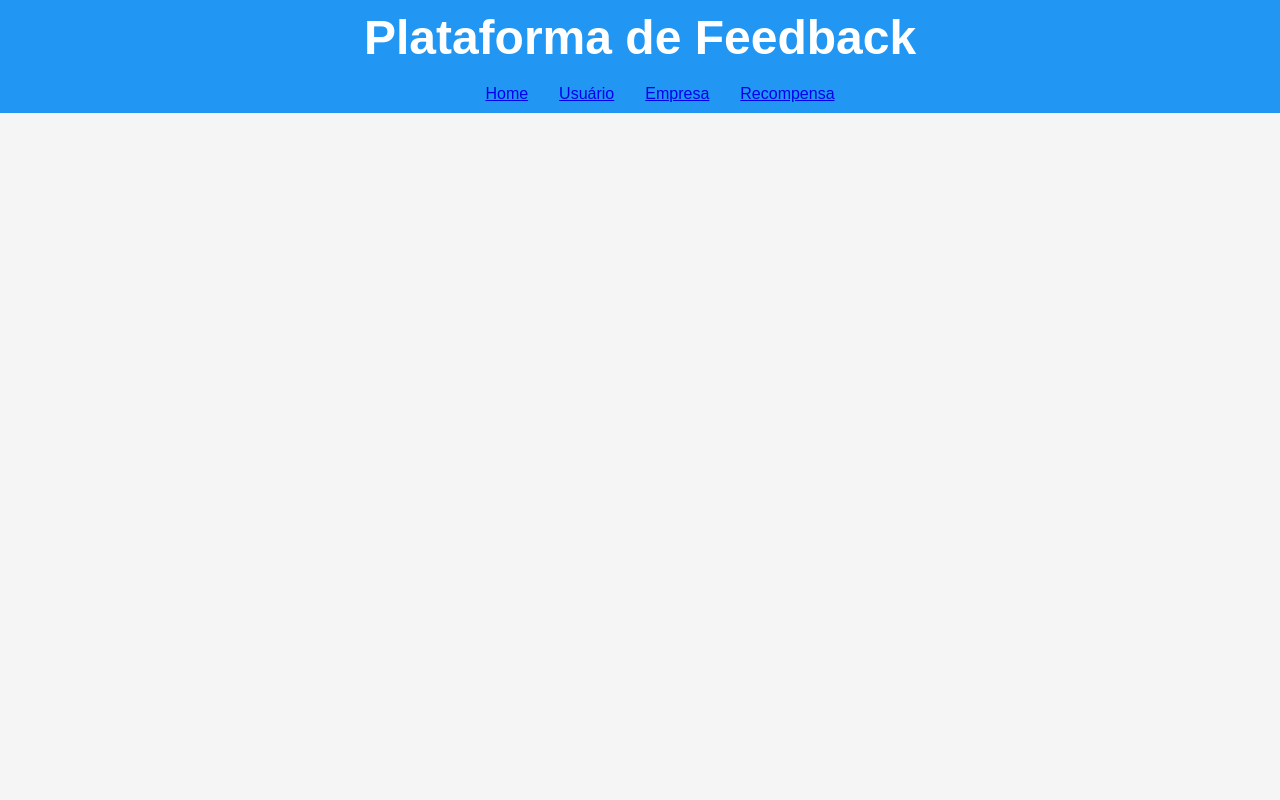
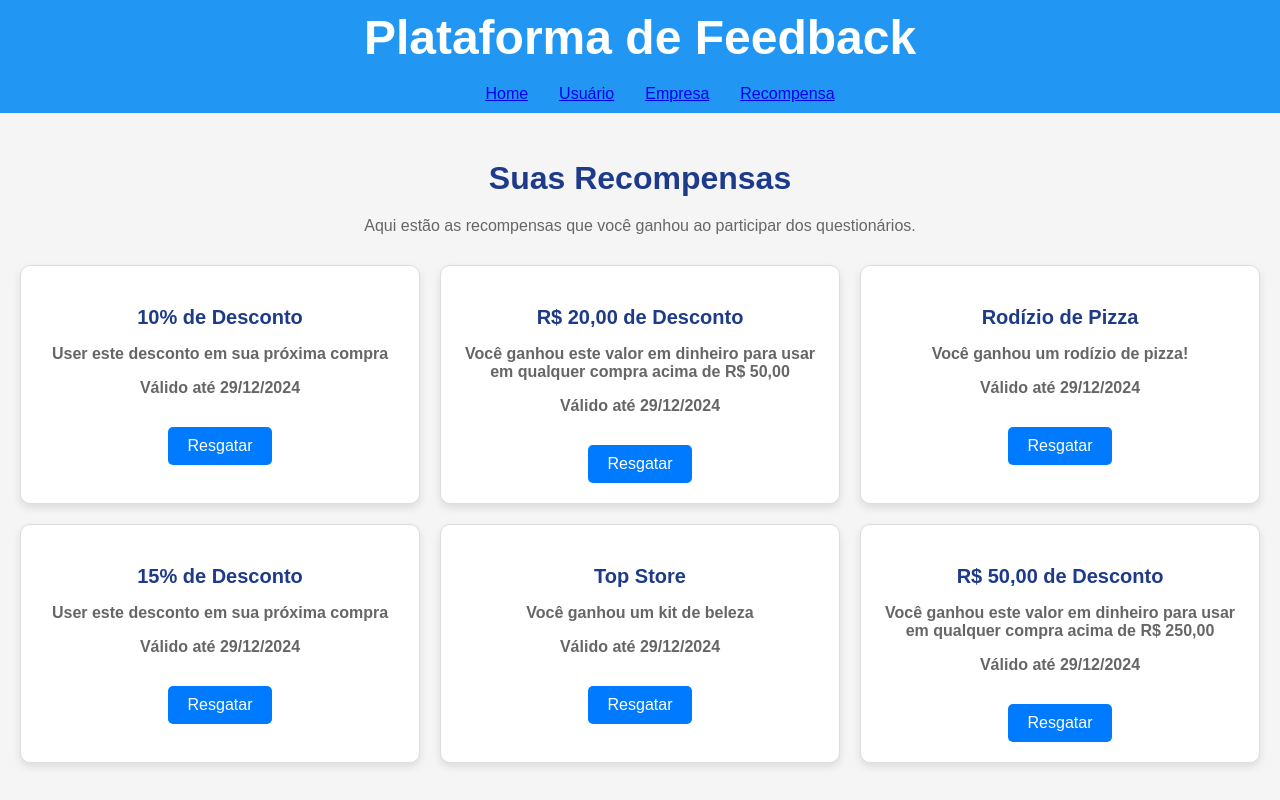
Before and after one commit to PedroRodriguesSantos/Lab.Prototipagem, a React (Create React App) app in the folder react/plataforma_feedback/: page /recompensas in a window 1280 px wide. Built offline with nearby package versions, Linux system fonts and the light colour scheme.

Commit message:
tela recompensas

```diff
--- a/react/plataforma_feedback/src/App.js
+++ b/react/plataforma_feedback/src/App.js
@@ -5,6 +5,7 @@ import Welcome from './components/Welcome';
 import HowItWorks from './components/HowItWorks';
 import Dashboard from './components/Dashboard';
 import Usuario from './components/Usuario';
+import Recompensas from './components/Recompensas';
 import './index.css';
 
 const App = () => {
@@ -28,7 +29,8 @@ const App = () => {
         <Route path="/usuario" element={<Usuario />} />
 
         {/* Página de Dashboard */}
-        <Route path="/dashboard" element={<Dashboard />} />
+        <Route path="/recompensas" element={<Recompensas />} />
+
       </Routes>
     </Router>
   );
--- a/react/plataforma_feedback/src/components/Navbar.js
+++ b/react/plataforma_feedback/src/components/Navbar.js
@@ -16,10 +16,10 @@ const Navbar = () => {
                     <Link to="/usuario">Usuário</Link>
                 </li>
                 <li>
-                    <Link to="/dashboard">Empresa</Link>
+                    <Link to="/empresa">Empresa</Link>
                 </li>
                 <li>
-                    <Link to="/dashboard">Recompensa</Link>
+                    <Link to="/recompensas">Recompensa</Link>
                 </li>
             </ul>
         </nav>
--- /dev/null
+++ b/react/plataforma_feedback/src/components/Recompensas.js
@@ -0,0 +1,61 @@
+import React from 'react';
+
+const Recompensas = () => {
+  const rewards = [
+    {
+      title: '10% de Desconto',
+      description: 'User este desconto em sua próxima compra',
+      expiration: 'Válido até 29/12/2024',
+      buttonLabel: 'Resgatar',
+    },
+    {
+      title: 'R$ 20,00 de Desconto',
+      description: 'Você ganhou este valor em dinheiro para usar em qualquer compra acima de R$ 50,00',
+      expiration: 'Válido até 29/12/2024',
+      buttonLabel: 'Resgatar',
+    },
+    {
+      title: 'Rodízio de Pizza',
+      description: 'Você ganhou um rodízio de pizza!',
+      expiration: 'Válido até 29/12/2024',
+      buttonLabel: 'Resgatar',
+    },
+    {
+      title: '15% de Desconto',
+      description: 'User este desconto em sua próxima compra',
+      expiration: 'Válido até 29/12/2024',
+      buttonLabel: 'Resgatar',
+    },
+    {
+      title: 'Top Store',
+      description: 'Você ganhou um kit de beleza',
+      expiration: 'Válido até 29/12/2024',
+      buttonLabel: 'Resgatar',
+    },
+    {
+      title: 'R$ 50,00 de Desconto',
+      description: 'Você ganhou este valor em dinheiro para usar em qualquer compra acima de R$ 250,00',
+      expiration: 'Válido até 29/12/2024',
+      buttonLabel: 'Resgatar',
+    }
+  ];
+
+  return (
+    <section className="recompensas">
+      <h1>Suas Recompensas</h1>
+      <p>Aqui estão as recompensas que você ganhou ao participar dos questionários.</p>
+      <div className="cards">
+        {rewards.map((reward, index) => (
+          <div key={index} className="card">
+            <h3>{reward.title}</h3>
+            <p>{reward.description}</p>
+            <p>{reward.expiration}</p>
+            <button>{reward.buttonLabel}</button>
+          </div>
+        ))}
+      </div>
+    </section>
+  );
+};
+
+export default Recompensas;
--- a/react/plataforma_feedback/src/index.css
+++ b/react/plataforma_feedback/src/index.css
@@ -195,3 +195,82 @@ button:hover {
     font-size: 1rem;
   }
 }
+
+/* Estilos para a página de Recompensas */
+.recompensas {
+  padding: 20px;
+  font-family: 'Arial', sans-serif;
+  text-align: center;
+}
+
+.recompensas h1 {
+  font-size: 2rem;
+  margin-bottom: 20px;
+  color: #1e3a8a;
+}
+
+.recompensas p {
+  font-size: 1rem;
+  color: #666;
+  margin-bottom: 30px;
+}
+
+.cards {
+  display: grid;
+  grid-template-columns: repeat(3, 1fr);
+  /* 3 colunas */
+  gap: 20px;
+}
+
+.card {
+  background-color: #ffffff;
+  border: 1px solid #ddd;
+  padding: 20px;
+  border-radius: 10px;
+  box-shadow: 0 4px 8px rgba(0, 0, 0, 0.1);
+  text-align: center;
+  transition: all 0.3s ease;
+}
+
+.card:hover {
+  box-shadow: 0 8px 16px rgba(0, 0, 0, 0.15);
+}
+
+.card h3 {
+  margin-bottom: 10px;
+  font-size: 1.25rem;
+  color: #1e3a8a;
+}
+
+.card p {
+  font-size: 1rem;
+  margin-bottom: 15px;
+}
+
+.card button {
+  padding: 10px 20px;
+  background-color: #007bff;
+  color: white;
+  border: none;
+  border-radius: 5px;
+  cursor: pointer;
+  transition: background-color 0.3s ease;
+}
+
+.card button:hover {
+  background-color: #0056b3;
+}
+
+@media (max-width: 768px) {
+  .cards {
+    grid-template-columns: repeat(2, 1fr);
+    /* 2 colunas */
+  }
+}
+
+@media (max-width: 480px) {
+  .cards {
+    grid-template-columns: 1fr;
+    /* 1 coluna */
+  }
+}
```
